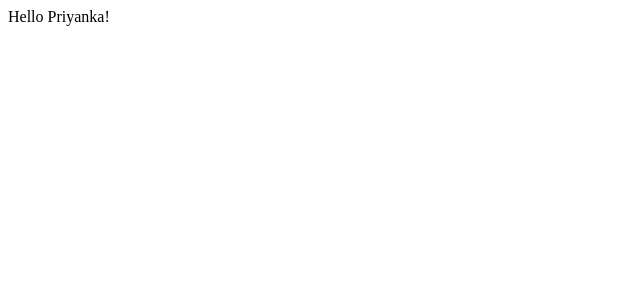
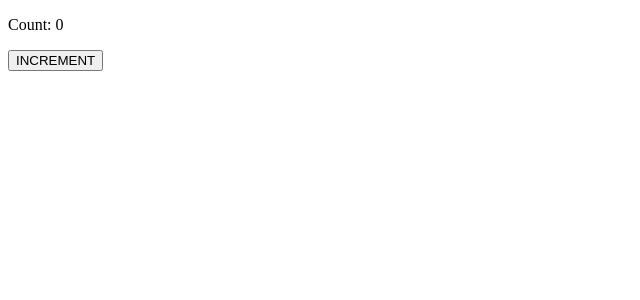
Before and after one commit to Nagapriyankar/ReactJavascript, a React (Vite) app: page / in a window 1280 px wide. Shown: the top 300 px of the page, without its empty margins (0-640 px from the left). Built offline with nearby package versions, Linux system fonts and the light colour scheme.

Commit message:
statful - class component

```diff
--- a/src/App.jsx
+++ b/src/App.jsx
@@ -1,39 +1,32 @@
-/* import React from 'react'
-
-//pasing props functional component
-function Hello({name}) {
-  return (
-    <div>
-      Hello, {name}
-    </div>
-  )
-}
-
-function App() {
-  return (
-    <div>
-      <Hello name="KRISH" />
-    </div>
-  )
-} */
-
-
 // class component
 
 import { Component } from "react"
 
-class Hello extends Component {
-  render() {
-    const { name } = this.props;
-    return <div>Hello {name}!</div>
+//stateful components
+class App extends Component {
+  constructor(props) {
+    super(props); //to call parent class constructor
+
+    //define the state
+    this.state = {
+      count:0,
+    }
   }
-}
 
-class App extends Component {
+  increment = () => {
+    //update the state (data) of the count
+    this.setState(
+      {
+        count: this.state.count+1,
+      }
+    )
+  }
+
   render() {
     return (
       <div>
-        <Hello name='Priyanka' />
+        <p>Count: {this.state.count}</p>
+        <button onClick={ this.increment }>INCREMENT</button>
       </div>
     )
   }
```
